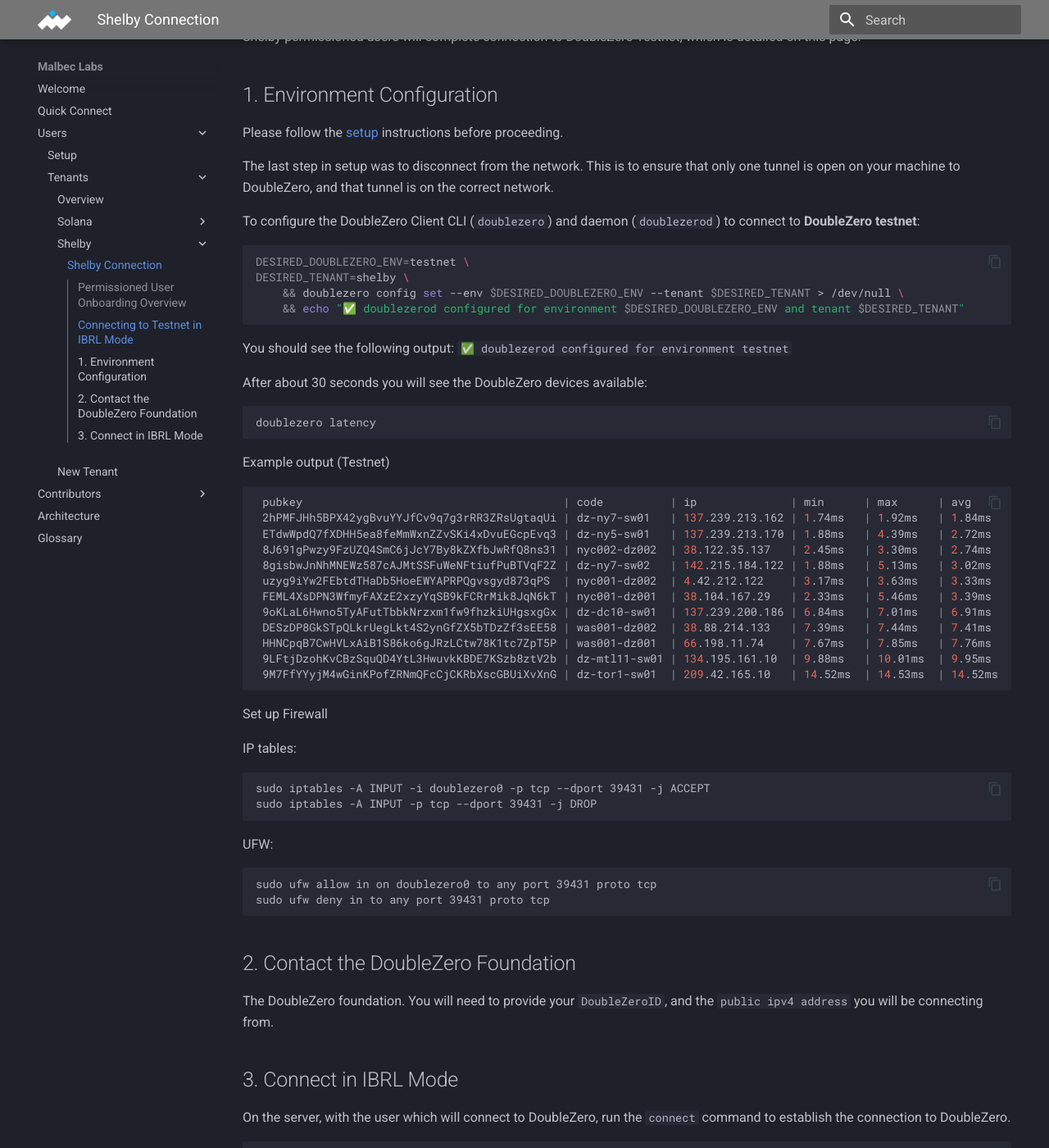
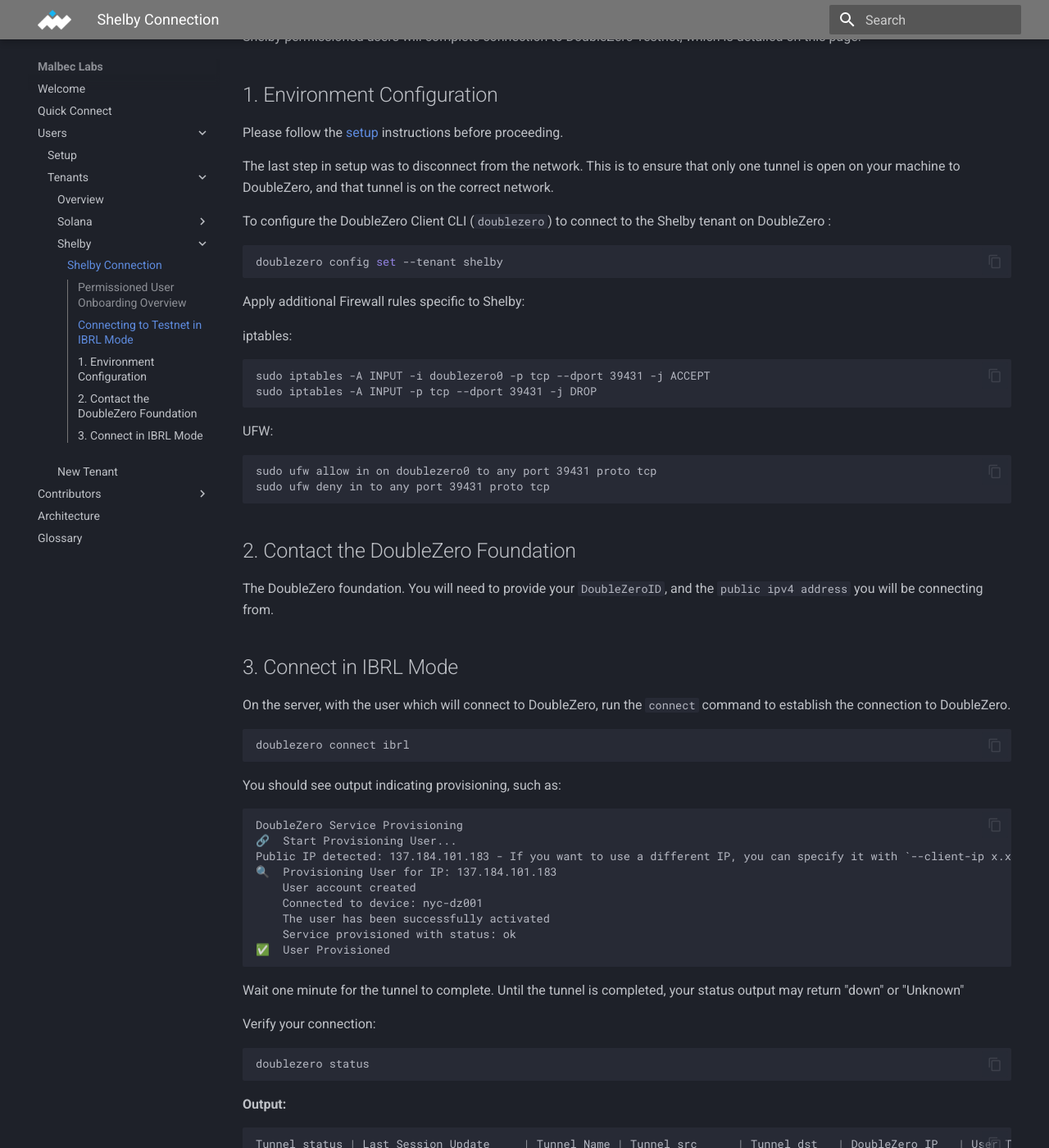
Before and after one commit to malbeclabs/docs, an MkDocs documentation site: the page built from docs/Shelby Permissioned Connection.md, in a window 1280 px wide and 1400 px high, scrolled down 502 px. Shown: the whole window at 82% size. Built offline with MkDocs 1.6.1 and Material for MkDocs 9.7.7, drawn with Linux system fonts in a browser that asks for light colours.

Commit message:
Update Shelby Permissioned Connection.md (#138)
cleanup of environment section

````diff
--- a/docs/Shelby Permissioned Connection.md
+++ b/docs/Shelby Permissioned Connection.md
@@ -23,43 +23,14 @@
 
 The last step in setup was to disconnect from the network. This is to ensure that only one tunnel is open on your machine to DoubleZero, and that tunnel is on the correct network.
 
-To configure the DoubleZero Client CLI (`doublezero`) and daemon (`doublezerod`) to connect to **DoubleZero testnet**:
+To configure the DoubleZero Client CLI (`doublezero`) to connect to the Shelby tenant on DoubleZero :
 ```bash
-DESIRED_DOUBLEZERO_ENV=testnet \
-DESIRED_TENANT=shelby \
-    && doublezero config set --env $DESIRED_DOUBLEZERO_ENV --tenant $DESIRED_TENANT > /dev/null \
-    && echo "✅ doublezerod configured for environment $DESIRED_DOUBLEZERO_ENV and tenant $DESIRED_TENANT"
+doublezero config set --tenant shelby
 ```
-You should see the following output:
-`
-✅ doublezerod configured for environment testnet
-`
 
-After about 30 seconds you will see the DoubleZero devices available:
+Apply additional Firewall rules specific to Shelby:
 
-```bash
-doublezero latency
-```
-Example output (Testnet)
-```bash
- pubkey                                       | code          | ip              | min      | max      | avg      | reachable
- 2hPMFJHh5BPX42ygBvuYYJfCv9q7g3rRR3ZRsUgtaqUi | dz-ny7-sw01   | 137.239.213.162 | 1.74ms   | 1.92ms   | 1.84ms   | true
- ETdwWpdQ7fXDHH5ea8feMmWxnZZvSKi4xDvuEGcpEvq3 | dz-ny5-sw01   | 137.239.213.170 | 1.88ms   | 4.39ms   | 2.72ms   | true
- 8J691gPwzy9FzUZQ4SmC6jJcY7By8kZXfbJwRfQ8ns31 | nyc002-dz002  | 38.122.35.137   | 2.45ms   | 3.30ms   | 2.74ms   | true
- 8gisbwJnNhMNEWz587cAJMtSSFuWeNFtiufPuBTVqF2Z | dz-ny7-sw02   | 142.215.184.122 | 1.88ms   | 5.13ms   | 3.02ms   | true
- uzyg9iYw2FEbtdTHaDb5HoeEWYAPRPQgvsgyd873qPS  | nyc001-dz002  | 4.42.212.122    | 3.17ms   | 3.63ms   | 3.33ms   | true
- FEML4XsDPN3WfmyFAXzE2xzyYqSB9kFCRrMik8JqN6kT | nyc001-dz001  | 38.104.167.29   | 2.33ms   | 5.46ms   | 3.39ms   | true
- 9oKLaL6Hwno5TyAFutTbbkNrzxm1fw9fhzkiUHgsxgGx | dz-dc10-sw01  | 137.239.200.186 | 6.84ms   | 7.01ms   | 6.91ms   | true
- DESzDP8GkSTpQLkrUegLkt4S2ynGfZX5bTDzZf3sEE58 | was001-dz002  | 38.88.214.133   | 7.39ms   | 7.44ms   | 7.41ms   | true
- HHNCpqB7CwHVLxAiB1S86ko6gJRzLCtw78K1tc7ZpT5P | was001-dz001  | 66.198.11.74    | 7.67ms   | 7.85ms   | 7.76ms   | true
- 9LFtjDzohKvCBzSquQD4YtL3HwuvkKBDE7KSzb8ztV2b | dz-mtl11-sw01 | 134.195.161.10  | 9.88ms   | 10.01ms  | 9.95ms   | true
- 9M7FfYYyjM4wGinKPofZRNmQFcCjCKRbXscGBUiXvXnG | dz-tor1-sw01  | 209.42.165.10   | 14.52ms  | 14.53ms  | 14.52ms  | true
-```
-</details>
-
-Set up Firewall
-
-IP tables:
+iptables:
 ```
 sudo iptables -A INPUT -i doublezero0 -p tcp --dport 39431 -j ACCEPT
 sudo iptables -A INPUT -p tcp --dport 39431 -j DROP
````
